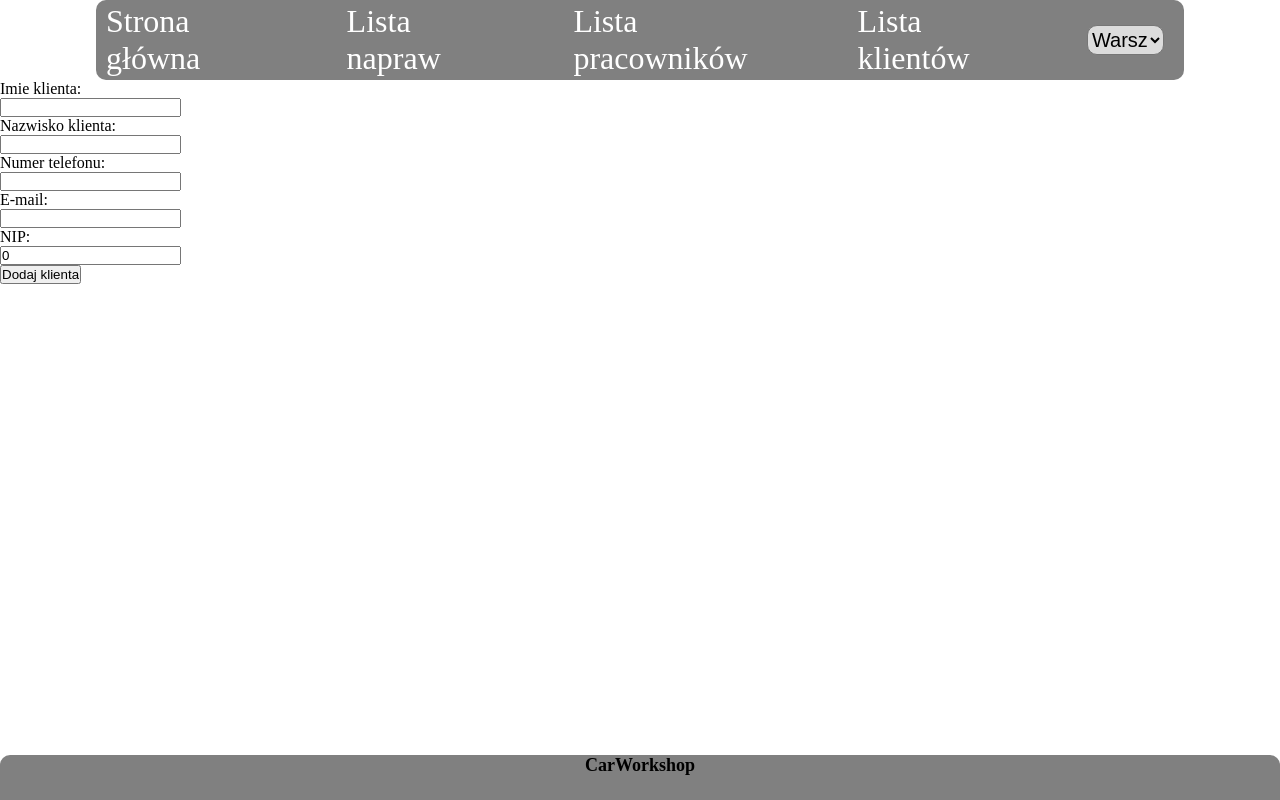
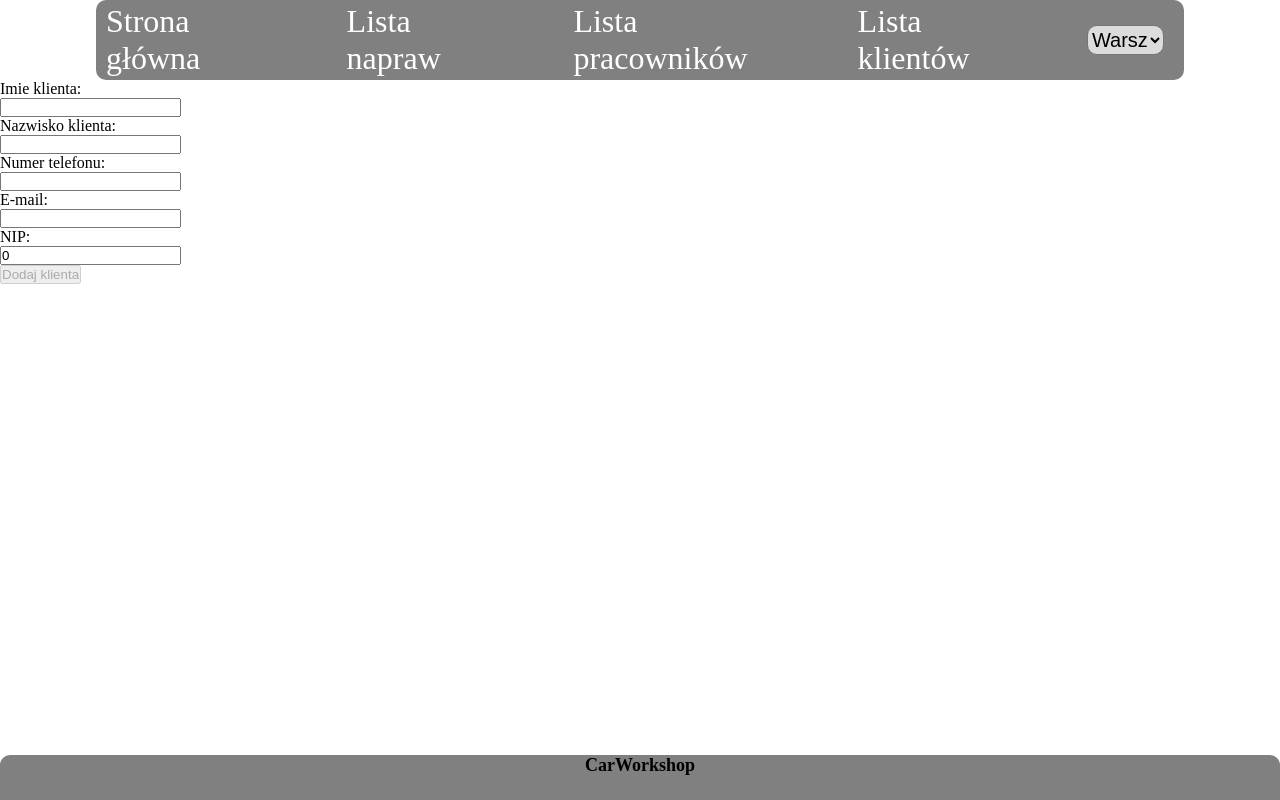
Before and after one commit to NiewierowskiG/CarWorkshop, an Angular app in the folder frontend/my-app/: page /AddClient in a window 1280 px wide. Built offline with nearby package versions, Linux system fonts and the light colour scheme.

Commit message:
addrepair & addworker

```diff
--- a/frontend/my-app/src/app/components/addclient/addclient.component.html
+++ b/frontend/my-app/src/app/components/addclient/addclient.component.html
@@ -3,7 +3,7 @@
     <label for="new-repair">Imie klienta:</label>
     <input id="new-repair" type="text"  [(ngModel)]="client.name" name="name"
            class="form-control" required pattern="^[A-Za-z]+-?[A-Za-z]+ ?[A-Za-z]+$" #name="ngModel">
-              <div *ngIf="  name.invalid && (name.dirty || name.touched)" class="alert">
+              <div *ngIf="  name.invalid && (name.dirty || name.touched)" class="alert" style="color:red">
                     <div *ngIf="name.errors?.['required']">
                       Name is required.
                     </div>
@@ -15,8 +15,8 @@
 
     <label for="new-repair">Nazwisko klienta:</label>
     <input id="new-repair" type="text"  [(ngModel)]="client.surname" name="surname"
-           class="form-control" required pattern="^[A-Za-z]+-?[A-Za-z]+" #surname="ngModel">
-              <div *ngIf="  surname.invalid && (surname.dirty || surname.touched)" class="alert">
+           class="form-control" required pattern="^[A-Za-z]+-?[A-Za-z]+$" #surname="ngModel">
+              <div *ngIf="  surname.invalid && (surname.dirty || surname.touched)" class="alert" style="color:red">
                     <div *ngIf="surname.errors?.['required']">
                       Surname is required.
                     </div>
@@ -28,7 +28,7 @@
     <label for="new-repair">Numer telefonu:</label>
     <input id="new-repair" type="text"  name="telNr" [(ngModel)]="client.telNr"
            class="form-control" required minlength="9" maxlength="9" pattern="^\d*$" #telNr="ngModel">
-              <div *ngIf="  telNr.invalid && (telNr.dirty || telNr.touched)" class="alert">
+              <div *ngIf="  telNr.invalid && (telNr.dirty || telNr.touched)" class="alert" style="color:red">
                     <div *ngIf="telNr.errors?.['required']">
                       Number is required.
                     </div>
@@ -47,7 +47,7 @@
     <input id="new-repair" type="email" name="email" class="form-control"
            required pattern="^\w+([\.-]?\w+)*@\w+([\.-]?\w+)*(\.\w{2,3})+$"
            [(ngModel)]="client.email" #email="ngModel">
-            <div *ngIf="  email.invalid && (email.dirty || email.touched)" class="alert">
+            <div *ngIf="  email.invalid && (email.dirty || email.touched)" class="alert" style="color:red">
               <div *ngIf="email.errors?.['required']">
                 E-mail is required.
               </div>
@@ -59,7 +59,7 @@
     <label for="new-repair">NIP:</label>
     <input id="new-repair" type="text" placeholder="Enter NIP" [(ngModel)]="client.nip" name="nip"
            class="form-control" required minlength="10" maxlength="11" pattern="^\d*$" #nip="ngModel">
-            <div *ngIf="  nip.invalid && (nip.dirty || nip.touched)" class="alert">
+            <div *ngIf="  nip.invalid && (nip.dirty || nip.touched)" class="alert" style="color:red">
                   <div *ngIf="nip.errors?.['required']">
                     NIP is required.
                   </div>
@@ -74,6 +74,7 @@
                   </div>
             </div>
 
-    <input class="submit"  type="submit" value="Dodaj klienta">
+    <input class="submit"  type="submit" value="Dodaj klienta"
+           [disabled]="name.invalid || surname.invalid || telNr.invalid || nip.invalid || email.invalid">
 
 </form>
--- a/frontend/my-app/src/app/components/addrepair/addrepair.component.css
+++ b/frontend/my-app/src/app/components/addrepair/addrepair.component.css
@@ -1,3 +1,10 @@
 label{
     display: block;
 }
+.submit{
+    display: block;
+    margin-bottom: auto;
+}
+*{
+    margin-bottom: auto;
+}
--- a/frontend/my-app/src/app/components/addrepair/addrepair.component.ts
+++ b/frontend/my-app/src/app/components/addrepair/addrepair.component.ts
@@ -1,4 +1,7 @@
 import { Component, OnInit } from '@angular/core';
+import { RepairListApicallService } from 'src/app/services/repair-list-apicall.service';
+import { Repair } from 'src/app/models/Repair';
+import {Client} from "../../models/Client";
 
 @Component({
   selector: 'app-addrepair',
@@ -6,10 +9,13 @@ import { Component, OnInit } from '@angular/core';
   styleUrls: ['./addrepair.component.css']
 })
 export class AddrepairComponent implements OnInit {
-
-  constructor() { }
+  repair = new Repair("", "", "","","", false, false, 0)
+  constructor(private repairService: RepairListApicallService) { }
 
   ngOnInit(): void {
   }
+  sendRepair(repair : Repair){
+    this.repairService.sendRepair(repair,'POST');
+  }
 
 }
--- a/frontend/my-app/src/app/components/addworker/addworker.component.css
+++ b/frontend/my-app/src/app/components/addworker/addworker.component.css
@@ -1,3 +1,10 @@
 label{
     display: block;
 }
+.submit{
+    display: block;
+    margin-bottom: auto;
+}
+*{
+    margin-bottom: auto;
+}
--- a/frontend/my-app/src/app/components/addworker/addworker.component.ts
+++ b/frontend/my-app/src/app/components/addworker/addworker.component.ts
@@ -1,15 +1,18 @@
 import { Component, OnInit } from '@angular/core';
-
+import { WorkerListApicallService } from 'src/app/services/worker-list-apicall.service';
+import { Worker } from 'src/app/models/Worker';
 @Component({
   selector: 'app-addworker',
   templateUrl: './addworker.component.html',
   styleUrls: ['./addworker.component.css']
 })
 export class AddworkerComponent implements OnInit {
-
-  constructor() { }
+  worker = new Worker("", 0, "", "", "", "")
+  constructor(private workerService: WorkerListApicallService) { }
 
   ngOnInit(): void {
   }
-
+  sendWorker(worker : Worker){
+    this.workerService.sendWorker(worker,'POST')
+  }
 }
--- a/frontend/my-app/src/app/components/repair-list/repair-list.component.ts
+++ b/frontend/my-app/src/app/components/repair-list/repair-list.component.ts
@@ -1,7 +1,7 @@
 import { Component, OnInit } from '@angular/core';
 import { RepairListApicallService } from 'src/app/services/repair-list-apicall.service';
 import {Repair} from "../../models/Repair";
-import { WorkerListServiceService } from 'src/app/services/worker-list-service.service';
+import { WorkerListServiceService } from 'src/app/services/worker-list-apicall.service';
 @Component({
   selector: 'app-repair-list',
   templateUrl: './repair-list.component.html',
--- a/frontend/my-app/src/app/components/worker-list/worker-list.component.ts
+++ b/frontend/my-app/src/app/components/worker-list/worker-list.component.ts
@@ -1,7 +1,7 @@
 import { Component, OnInit } from '@angular/core';
 import { ClientListApicallService } from 'src/app/services/client-list-apicall.service';
 import { Worker } from 'src/app/models/Worker';
-import { WorkerListServiceService } from 'src/app/services/worker-list-service.service';
+import { WorkerListServiceService } from 'src/app/services/worker-list-apicall.service';
 @Component({
   selector: 'app-worker-list',
   templateUrl: './worker-list.component.html',
--- /dev/null
+++ b/frontend/my-app/src/app/services/worker-list-apicall.service.ts
@@ -0,0 +1,13 @@
+import { HttpClient } from '@angular/common/http';
+import { Injectable } from '@angular/core';
+import {Observable} from "rxjs";
+import { Worker } from '../models/Worker';
+
+@Injectable({
+  providedIn: 'root'
+})
+export class WorkerListApicallService {
+
+  constructor(private httpClient2: HttpClient) { }
+  getWorker = (): Observable<Worker[]> => this.httpClient2.get<Worker[]>("http://localhost:8000/workers.json")
+}
```
Also changed, not shown: 1 other file (tests, documents, lock files or other folders).
